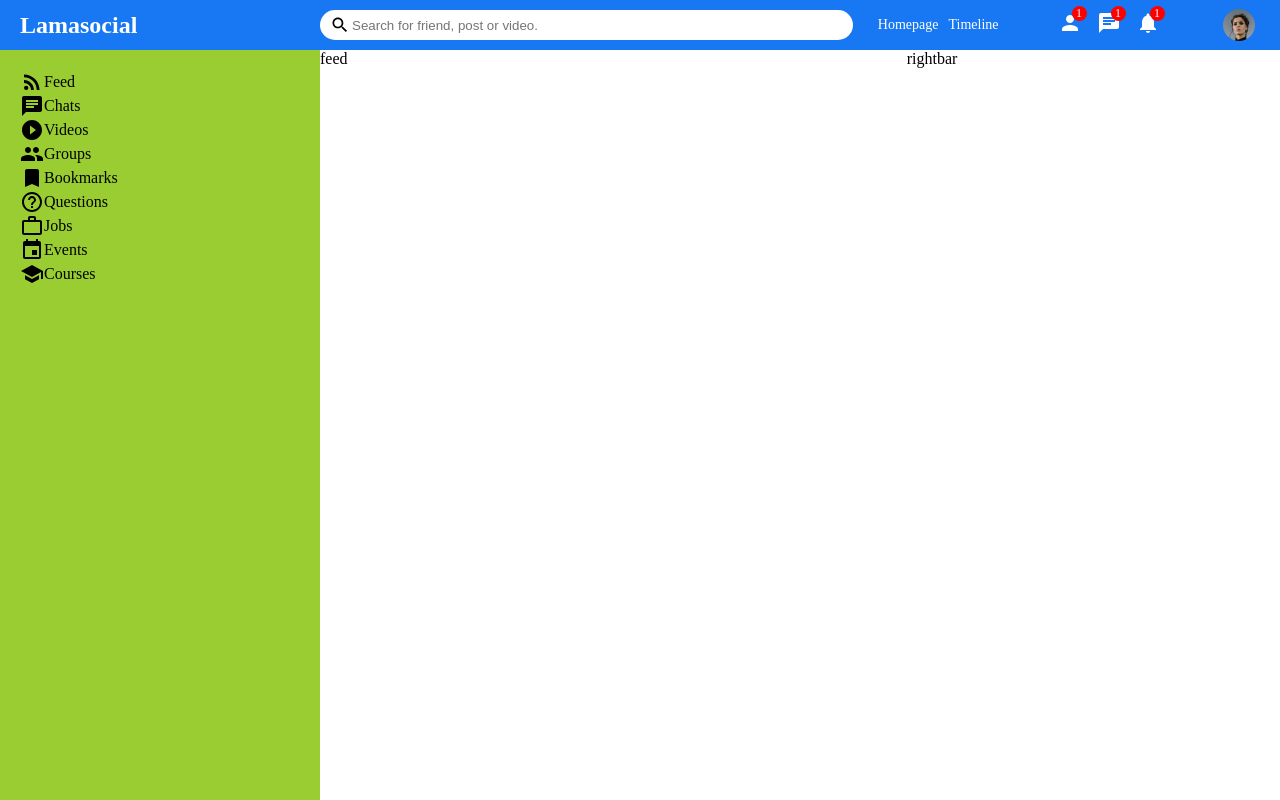
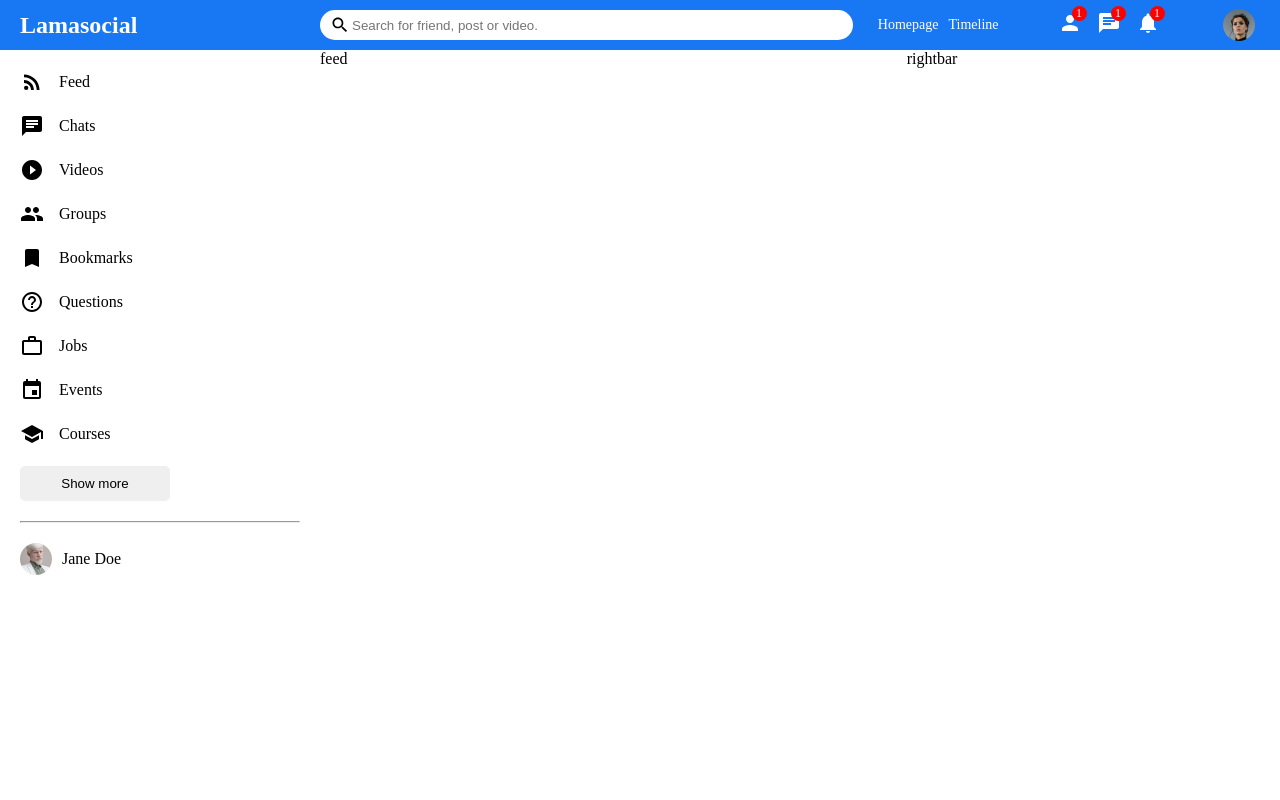
Before and after one commit to fromnowwon/react-social-media-app, a React (Create React App) app: page / in a window 1280 px wide. Built offline with nearby package versions, Linux system fonts and the light colour scheme.

Commit message:
feat: create sidebar component

```diff
--- a/src/components/sidebar/Sidebar.jsx
+++ b/src/components/sidebar/Sidebar.jsx
@@ -53,6 +53,14 @@
             <span className="sidebarListItemText">Courses</span>
           </li>
         </ul>
+				<button className='sidebarButton'>Show more</button>
+				<hr className='sidebarHr' />
+				<ul className="sidebarFriendList">
+					<li className="sidebarFriend">
+						<img className='sidebarFriendImg' src="/assets/person/2.jpeg" alt="" />
+						<span className="sidebarFriendName">Jane Doe</span>
+					</li>
+				</ul>
 			</div>
 		</div>
 	)
--- a/src/components/sidebar/sidebar.css
+++ b/src/components/sidebar/sidebar.css
@@ -1,12 +1,21 @@
 .sidebar {
 	flex: 3;
 	height: calc(100vh - 50px);
-	background-color: yellowgreen;
+	overflow-y: scroll;
+}
+
+::-webkit-scrollbar {
+  width: 5px;
+}
+::-webkit-scrollbar-track {
+  background-color: #f1f1f1;
+}
+::-webkit-scrollbar-thumb {
+  background-color: rgb(179, 179, 179);
 }
 
 .sidebarWrapper {
 	padding: 20px;
-	background-color: yellowgreen;
 }
 
 .sidebarList {
@@ -18,4 +27,41 @@
 .sidebarListItem {
 	display: flex;
 	align-items: center;
+	margin-bottom: 20px;
 }
+
+.sidebarIcon {
+  margin-right: 15px;
+}
+
+.sidebarButton {
+  width: 150px;
+  border: none;
+  padding: 10px;
+  border-radius: 5px;
+  font-weight: 500;
+}
+
+.sidebarHr {
+  margin: 20px 0;
+}
+
+.sidebarFriendList {
+  padding: 0;
+  margin: 0;
+  list-style: none;
+}
+
+.sidebarFriend {
+	display: flex;
+	align-items: center;
+	margin-bottom: 15px;
+}
+
+.sidebarFriendImg {
+	width: 32px;
+	height: 32px;
+	border-radius: 50%;
+	object-fit: cover;
+	margin-right: 10px;
+}
```
